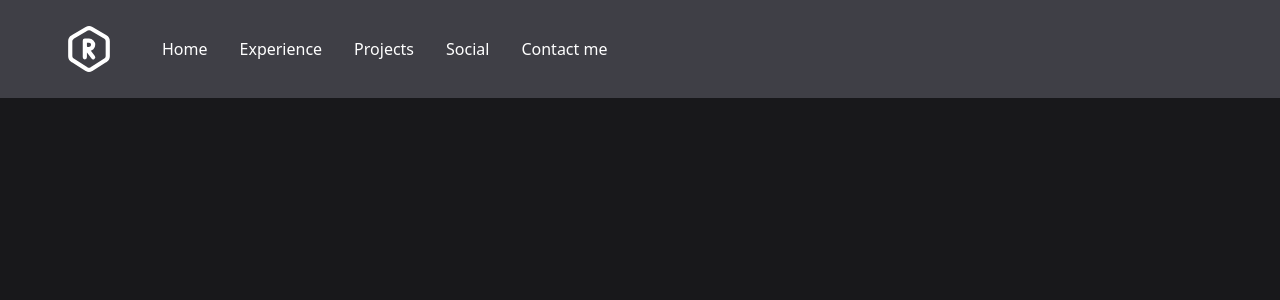
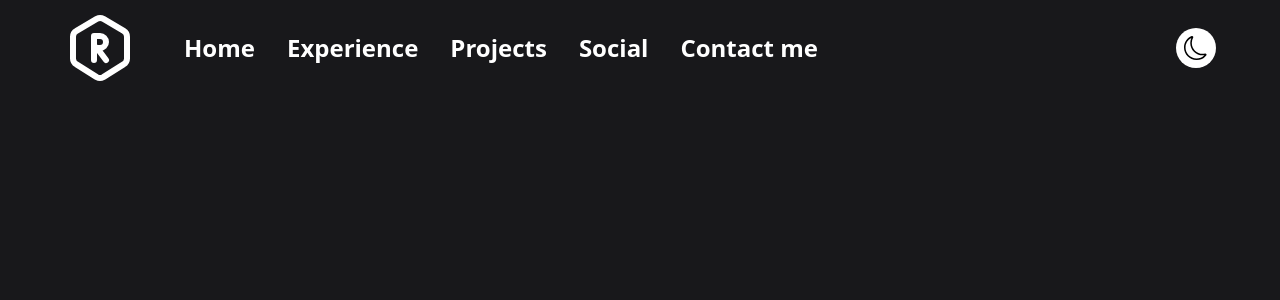
Before and after one commit to hello-Ryan/ryann.dev, a Next.js app: page / in a window 1280 px wide. Shown: the top 300 px of the page. Built offline with nearby package versions, Linux system fonts and the light colour scheme.

Commit message:
navbar done with color mode switch

```diff
--- /dev/null
+++ b/src/components/Content/Content.tsx
@@ -0,0 +1,5 @@
+const Content = () => {
+  return <div className="h-screen"></div>;
+};
+
+export default Content;
--- /dev/null
+++ b/src/components/Content/index.ts
@@ -0,0 +1,2 @@
+export { default } from './Content'
+export * from './Content'
--- a/src/components/Navbar/Navbar.tsx
+++ b/src/components/Navbar/Navbar.tsx
@@ -1,19 +1,34 @@
 import { TbHexagonLetterR } from "react-icons/tb";
 import { NavbarItem, NavbarMenu } from "@/components";
-import { BsChevronDown } from "react-icons/bs";
+import { BsChevronDown, BsMoon, BsSun } from "react-icons/bs";
 import { useCallback, useState } from "react";
+import { useRouter } from "next/router";
 
 const Navbar = () => {
   const [menuOpen, setMenuOpen] = useState(false);
+  const router = useRouter();
+
+  // * switch to using zustand later
+  const [mode, setMode] = useState("dark");
+
+  const toggleColorMode = useCallback(() => {
+    setMode((current) => {
+      return current === "dark" ? "light" : "dark";
+    });
+  }, []);
 
   const toggleMenu = useCallback(() => {
     setMenuOpen((current) => !current);
   }, []);
 
   return (
-    <nav className="fixed z-40 w-full">
-      <div className="flex flex-row items-center bg-zinc-700 px-16 py-6 transition duration-500">
-        <TbHexagonLetterR className="text-white" size={50} />
+    <nav className="z-40 w-full">
+      <div className="flex flex-row items-center px-16 py-3 transition duration-500">
+        <TbHexagonLetterR
+          onClick={() => void router.push("/")}
+          className="cursor-pointer text-white"
+          size={72}
+        />
         <div className="ml-8 hidden flex-row md:flex">
           <NavbarItem label="Home" />
           <NavbarItem label="Experience" />
@@ -21,10 +36,18 @@ const Navbar = () => {
           <NavbarItem label="Social" />
           <NavbarItem label="Contact me" />
         </div>
+        <div className="ml-auto">
+          <div
+            onClick={toggleColorMode}
+            className="flex h-10 w-10 cursor-pointer items-center justify-center rounded-full bg-white"
+          >
+            {mode === "dark" ? <BsMoon size={24} /> : <BsSun size={24} />}
+          </div>
+        </div>
 
         <div
           onClick={toggleMenu}
-          className="flex h-10 w-10 items-center justify-center lg:hidden"
+          className="relative flex cursor-pointer flex-row items-center gap-2 md:hidden"
         >
           <BsChevronDown
             className={`ml-2  transform text-white transition duration-300 ${
--- a/src/components/NavbarItem/NavbarItem.tsx
+++ b/src/components/NavbarItem/NavbarItem.tsx
@@ -8,7 +8,7 @@ export interface NavbarItemProps {
 const NavbarItem: React.FC<NavbarItemProps> = ({ label, selected }) => {
   return (
     <div
-      className={`cursor-pointer rounded-full px-4 py-2 text-white transition duration-150 hover:bg-gray-200 hover:text-zinc-900 ${
+      className={`cursor-pointer rounded-full px-4 py-2 text-2xl font-semibold text-white transition duration-150 hover:bg-gray-200 hover:text-zinc-900 ${
         selected ? "rounded-full bg-gray-200 text-zinc-900" : ""
       }`}
     >
--- a/src/components/NavbarMenu/NavbarMenu.tsx
+++ b/src/components/NavbarMenu/NavbarMenu.tsx
@@ -1,4 +1,5 @@
 import React from "react";
+import { NavbarMenuItem } from "@/components";
 
 export interface NavbarMenuProps {
   visible?: boolean;
@@ -9,21 +10,13 @@ const NavbarMenu: React.FC<NavbarMenuProps> = ({ visible }) => {
     return null;
   }
   return (
-    <div className="fixed ml-[11rem] mt-24 w-52 rounded-lg border-gray-800 bg-zinc-800 px-5 py-5 transition duration-300">
-      <div className="flex flex-col">
-        <div className="flex cursor-pointer flex-col text-white">Home</div>
-
-        <div className="flex cursor-pointer flex-col text-white">
-          Experience
-        </div>
-
-        <div className="flex cursor-pointer flex-col text-white">Projects</div>
-
-        <div className="flex cursor-pointer flex-col text-white">Social</div>
-
-        <div className="flex cursor-pointer flex-col text-white">
-          Contact Me
-        </div>
+    <div className="absolute left-0 top-8 flex w-56 flex-col rounded-lg bg-zinc-800 py-5">
+      <div className="flex flex-col gap-2">
+        <NavbarMenuItem label="Home" />
+        <NavbarMenuItem label="Experience" />
+        <NavbarMenuItem label="Projects" />
+        <NavbarMenuItem label="Socials" />
+        <NavbarMenuItem label="Contact Me" />
       </div>
     </div>
   );
--- /dev/null
+++ b/src/components/NavbarMenuItem/NavbarMenuItem.tsx
@@ -0,0 +1,10 @@
+import React from "react";
+
+export interface NavbarMenuItemProps {
+  label: string;
+}
+
+const NavbarMenuItem: React.FC<NavbarMenuItemProps> = ({ label }) => {
+  return <div className="cursor-pointer text-center text-white hover:underline hover:bg-zinc-600 py-3 rounded-full">{label}</div>;
+};
+export default NavbarMenuItem;
--- /dev/null
+++ b/src/components/NavbarMenuItem/index.ts
@@ -0,0 +1,2 @@
+export { default } from './NavbarMenuItem'
+export * from './NavbarMenuItem'
--- a/src/pages/_app.tsx
+++ b/src/pages/_app.tsx
@@ -4,5 +4,4 @@ import "@/styles/globals.css";
 const MyApp: AppType = ({ Component, pageProps }) => {
   return <Component {...pageProps} />;
 };
-
 export default MyApp;
--- a/src/pages/index.tsx
+++ b/src/pages/index.tsx
@@ -1,10 +1,13 @@
-import { Navbar } from "@/components";
+import { Navbar, Content } from "@/components";
 import { type NextPage } from "next";
 
 const Home: NextPage = () => {
-  return <div>
-    <Navbar />
-  </div>
+  return (
+    <>
+      <Navbar />
+      <Content />
+    </>
+  );
 };
 
 export default Home;
```
Also changed, not shown: src/components/index.ts (+10 -4 lines).
